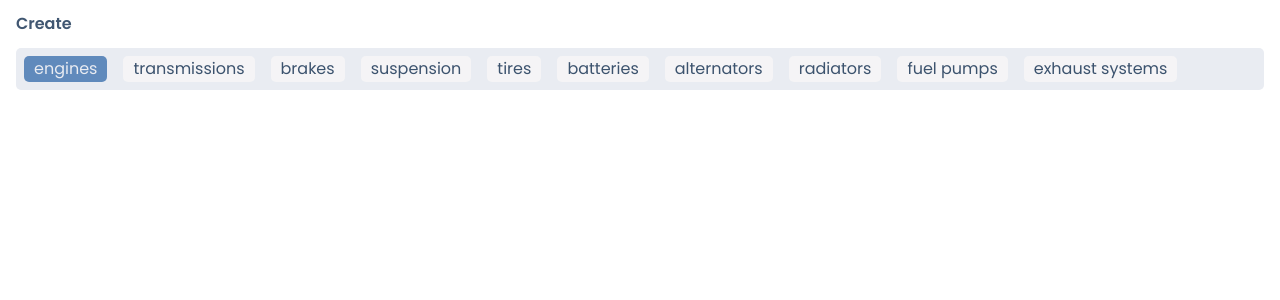
After one commit to T0niel/inventory_app, a Node server app: page /1 in a window 1280 px wide. The commit adds this page. Shown: the top 300 px of the page. Run offline with Node 20, Linux system fonts and the light colour scheme; some web fonts are replaced.

Commit message:
add categories partial and style it

```diff
--- a/public/css/styles.css
+++ b/public/css/styles.css
@@ -1,31 +1,30 @@
 :root {
   --primary-bg-clr: #f9f7f7;
   --secondary-bg-clr: #3f72af;
-  --secondary-text-clr: #dbe2ef;
+  --secondary-text-clr: #e9ecf2;
   --primary-text-cl: #112d4e;
-  font-family: "Poppins", serif;
+  font-family: 'Poppins', serif;
 }
 
-body{
+body {
   padding: 0 1rem;
 }
 
-.nav{
+.nav {
   padding: 1rem 0;
   font-weight: 600;
   display: flex;
   gap: 1rem;
 }
 
-.nav-item a{
+.nav-item a {
   text-decoration: none;
   color: var(--primary-text-cl);
   opacity: 0.8;
   position: relative;
 }
 
-
-.nav-item a::before{
+.nav-item a::before {
   content: '';
   position: absolute;
   background-color: var(--secondary-bg-clr);
@@ -38,11 +37,49 @@ body{
   transform: scaleX(0);
 }
 
-.nav-item a:hover{
+.nav-item a:hover {
   opacity: 1;
 }
 
-a:hover::before{
+a:hover::before {
   height: 2px;
   transform: scaleX(1);
 }
+
+.categories-container {
+  padding: 0.5rem;
+  border-radius: 5px;
+  overflow-x: auto;
+  background-color: var(--secondary-text-clr);
+}
+
+.categories {
+  display: flex;
+  gap: 1rem;
+}
+
+.categories-item {
+  padding: 5px 10px;
+  border-radius: 5px;
+  background-color: var(--primary-bg-clr);
+  opacity: 0.8;
+}
+
+.categories-item a {
+  width: max-content;
+  display: inline-block;
+  text-decoration: none;
+  color: var(--primary-text-cl);
+}
+
+.selected-category-item {
+  background-color: var(--secondary-bg-clr);
+}
+
+.selected-category-item a {
+  color: var(--secondary-text-clr);
+}
+
+.categories-item:hover{
+  opacity: 1;
+}
--- a/routes/indexRouter.js
+++ b/routes/indexRouter.js
@@ -2,6 +2,7 @@ const { Router } = require('express');
 const { renderIndex } = require('../controllers/indexController');
 const router = Router();
 
+router.get('/:category', renderIndex);
 router.get('/', renderIndex);
 
 module.exports = router;
--- a/views/index.ejs
+++ b/views/index.ejs
@@ -15,6 +15,6 @@
   </head>
   <body>
     <%- include('partials/nav.ejs', {links: [{link: '/inventory/create', text: 'Create'}]})  %>
-    <h1>Hello</h1>
+    <%- include('partials/categories.ejs', {categories: ['engines', 'transmissions', 'brakes', 'suspension', 'tires', 'batteries', 'alternators', 'radiators', 'fuel pumps', 'exhaust systems'], selected: 'engines'}) %>
   </body>
 </html>
--- /dev/null
+++ b/views/partials/categories.ejs
@@ -0,0 +1,9 @@
+<div class="categories-container">
+  <ul class="categories">
+    <% categories.forEach((category) => { %>
+      <li class="categories-item <%= locals.selected && locals.selected === category ? 'selected-category-item' : '' %>">
+        <a href="<%=category%>"><%= category %></a>
+      </li>
+    <% }) %>
+  </ul>
+</div>
```
Lines whose indentation alone changed are shown as unchanged.
